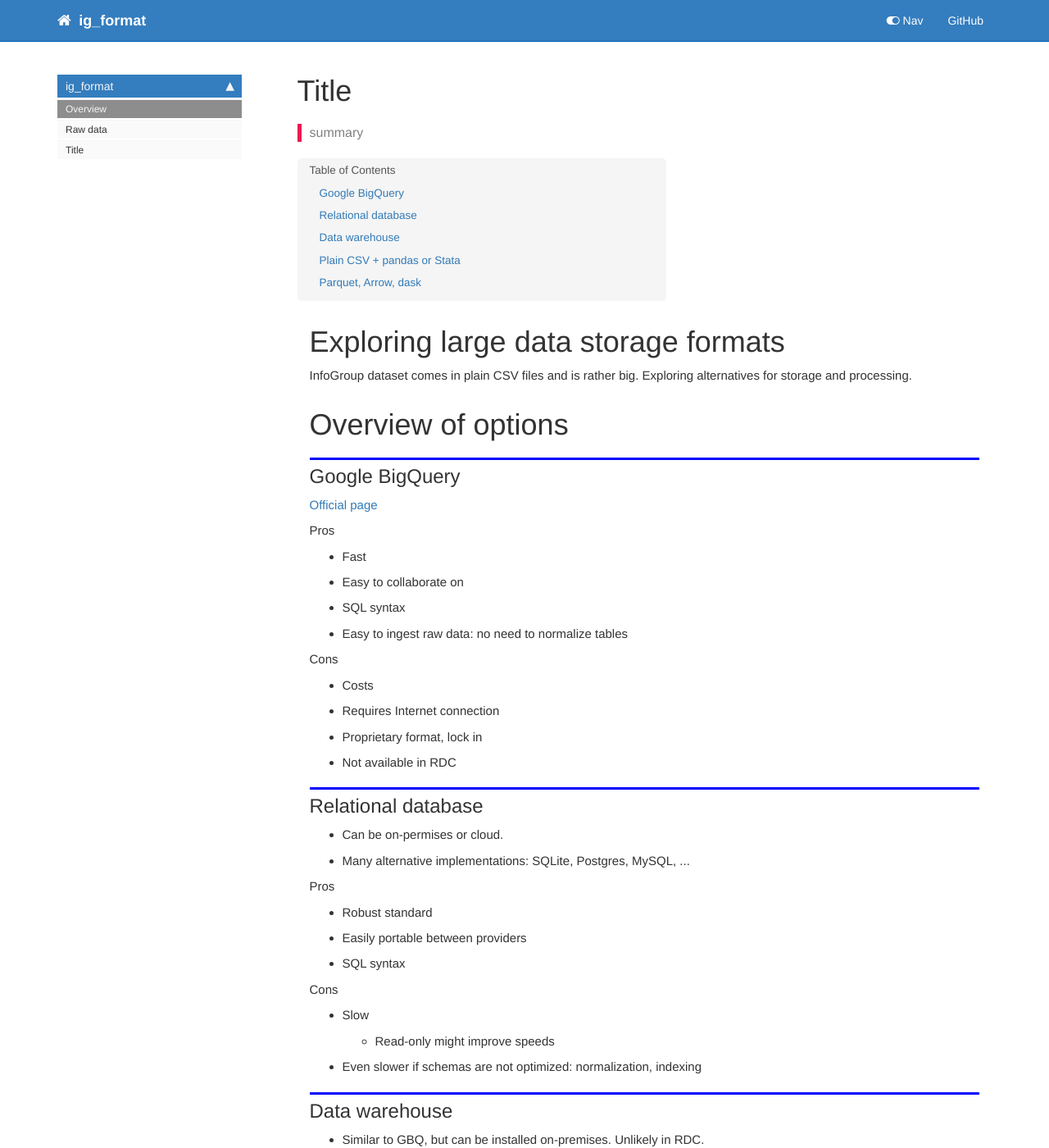
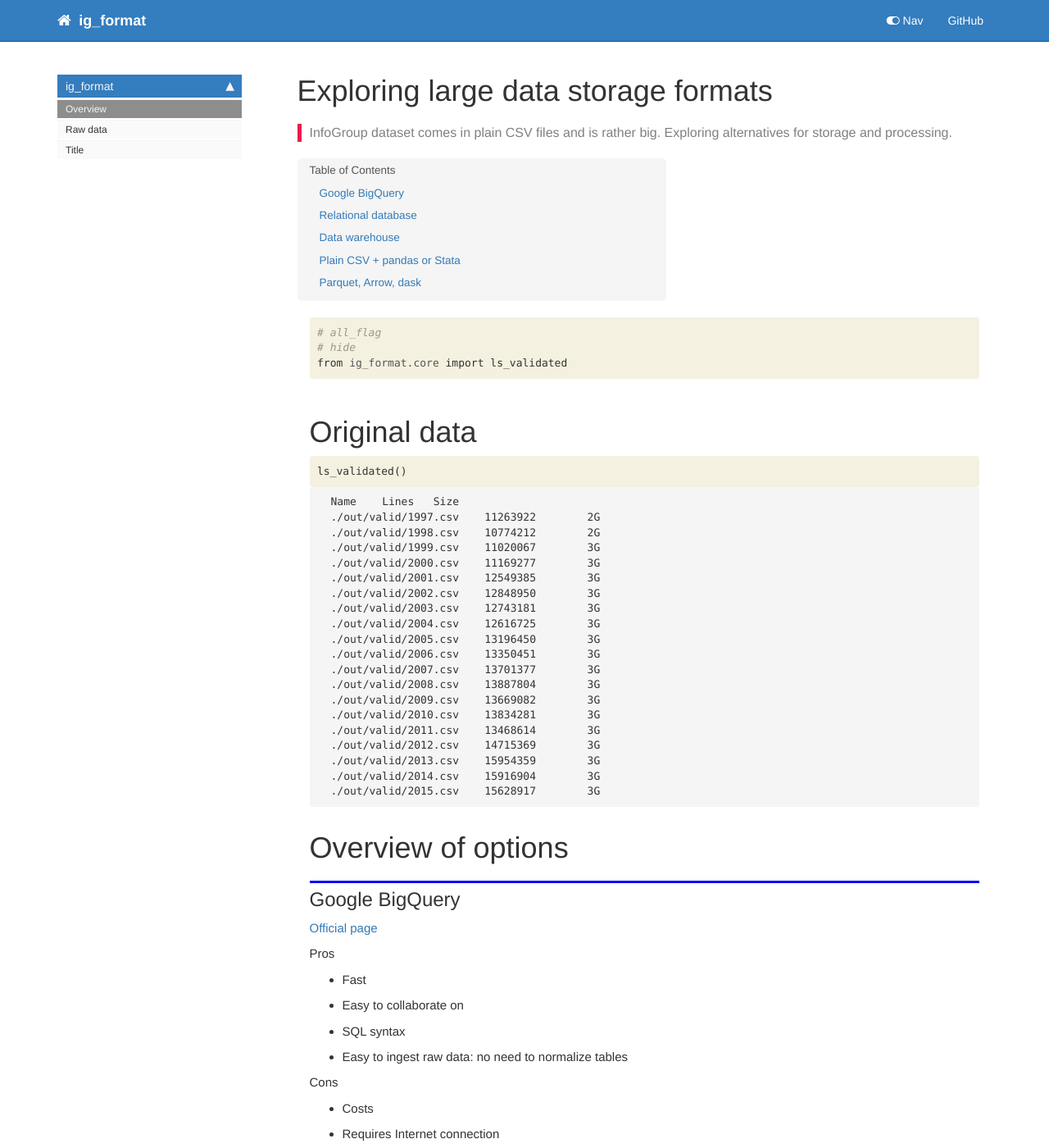
Before and after one commit to antonbabkin/ig_format, a Jekyll site: the page built from docs/index.html, in a window 1280 px wide and 1400 px high. Shown: the whole window at 82% size. Built offline with Jekyll 4.4.1, drawn with Linux system fonts in a browser that asks for light colours; nearby versions of some CDN libraries; comment, search, counter and statistics services are not loaded.

```diff
--- a/docs/index.html
+++ b/docs/index.html
@@ -1,11 +1,11 @@
 ---
 
-title: Title
+title: Exploring large data storage formats
 
 keywords: fastai
 sidebar: home_sidebar
 
-summary: "summary"
+summary: "InfoGroup dataset comes in plain CSV files and is rather big. Exploring alternatives for storage and processing."
 ---
 <!--
 
@@ -22,12 +22,72 @@
 <div class="cell border-box-sizing code_cell rendered">
 
 </div>
+<div class="cell border-box-sizing code_cell rendered">
+<div class="input">
+
+<div class="inner_cell">
+    <div class="input_area">
+<div class=" highlight hl-ipython3"><pre><span></span><span class="c1"># all_flag</span>
+<span class="c1"># hide</span>
+<span class="kn">from</span> <span class="nn">ig_format.core</span> <span class="kn">import</span> <span class="n">ls_validated</span>
+</pre></div>
+
+    </div>
+</div>
+</div>
+
+</div>
 <div class="cell border-box-sizing text_cell rendered"><div class="inner_cell">
 <div class="text_cell_render border-box-sizing rendered_html">
-<h1 id="Exploring-large-data-storage-formats">Exploring large data storage formats<a class="anchor-link" href="#Exploring-large-data-storage-formats">&#182;</a></h1><p>InfoGroup dataset comes in plain CSV files and is rather big. Exploring alternatives for storage and processing.</p>
+<h1 id="Original-data">Original data<a class="anchor-link" href="#Original-data">&#182;</a></h1>
+</div>
+</div>
+</div>
+<div class="cell border-box-sizing code_cell rendered">
+<div class="input">
+
+<div class="inner_cell">
+    <div class="input_area">
+<div class=" highlight hl-ipython3"><pre><span></span><span class="n">ls_validated</span><span class="p">()</span>
+</pre></div>
+
+    </div>
+</div>
+</div>
+
+<div class="output_wrapper">
+<div class="output">
+
+<div class="output_area">
+
+<div class="output_subarea output_stream output_stdout output_text">
+<pre>Name	Lines	Size
+./out/valid/1997.csv	11263922	2G
+./out/valid/1998.csv	10774212	2G
+./out/valid/1999.csv	11020067	3G
+./out/valid/2000.csv	11169277	3G
+./out/valid/2001.csv	12549385	3G
+./out/valid/2002.csv	12848950	3G
+./out/valid/2003.csv	12743181	3G
+./out/valid/2004.csv	12616725	3G
+./out/valid/2005.csv	13196450	3G
+./out/valid/2006.csv	13350451	3G
+./out/valid/2007.csv	13701377	3G
+./out/valid/2008.csv	13887804	3G
+./out/valid/2009.csv	13669082	3G
+./out/valid/2010.csv	13834281	3G
+./out/valid/2011.csv	13468614	3G
+./out/valid/2012.csv	14715369	3G
+./out/valid/2013.csv	15954359	3G
+./out/valid/2014.csv	15916904	3G
+./out/valid/2015.csv	15628917	3G
+</pre>
+</div>
+</div>
 
 </div>
 </div>
+
 </div>
 <div class="cell border-box-sizing text_cell rendered"><div class="inner_cell">
 <div class="text_cell_render border-box-sizing rendered_html">
--- a/ig_format/_nbdev.py
+++ b/ig_format/_nbdev.py
@@ -4,7 +4,8 @@
 
 index = {"wc_py": "00_core.ipynb",
          "wc_sys": "00_core.ipynb",
-         "lsdir": "00_core.ipynb"}
+         "lsdir": "00_core.ipynb",
+         "ls_validated": "00_core.ipynb"}
 
 modules = ["core.py"]
 
```
Also changed, not shown: docs/core.html (+7 -22 lines), ig_format/core.py (+4 -3 lines), README.md, 2 other files.
